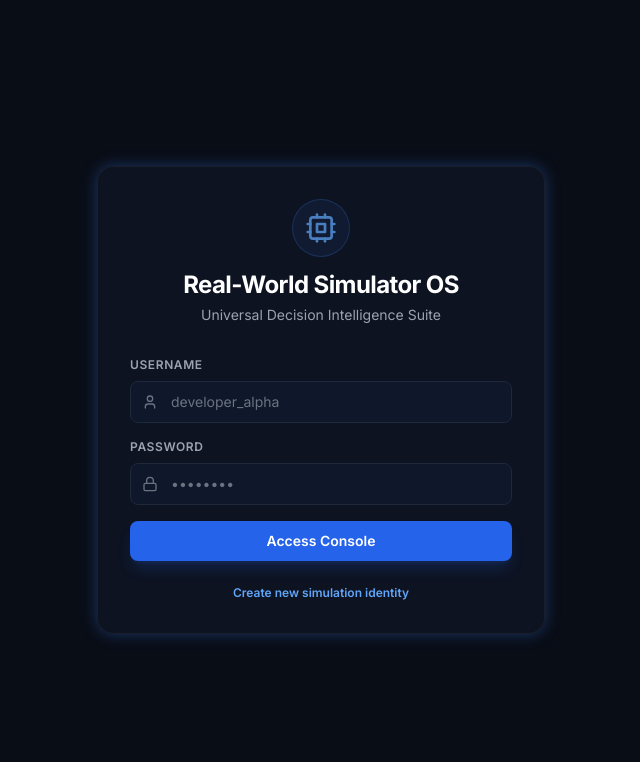
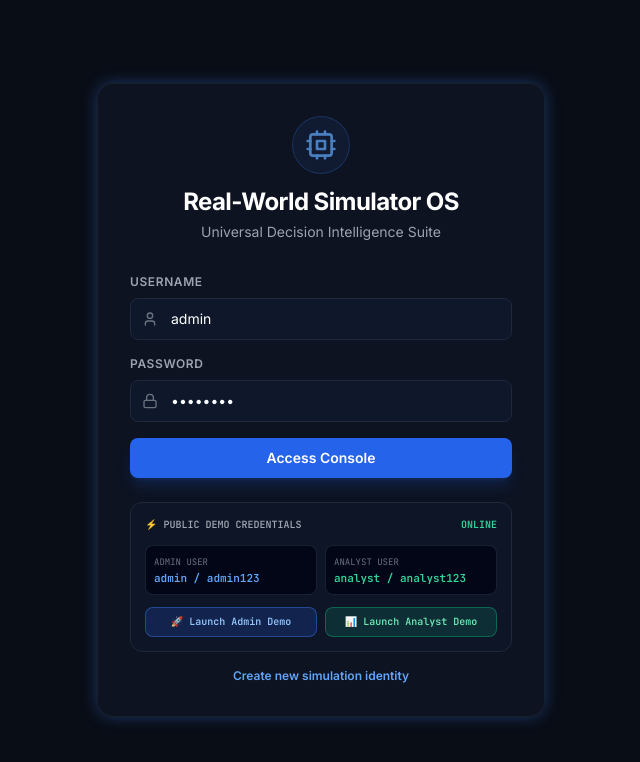
Before and after one commit to vijaymahes9080/Real-World-Simulator-OS, a React (Vite) app in the folder frontend/: page / in a window 1280 px wide. Shown: the top 762 px of the page, without its empty margins (319-959 px from the left). Built offline with nearby package versions, Linux system fonts and the light colour scheme; the HTML template or start-up script is replaced by a standard one.

Commit message:
fix(ui): use HashRouter for GitHub Pages routing & display demo credentials banner with 1-click launch buttons

```diff
--- a/frontend/src/App.tsx
+++ b/frontend/src/App.tsx
@@ -1,4 +1,4 @@
-import { BrowserRouter as Router, Routes, Route, Link, Navigate } from "react-router-dom";
+import { HashRouter as Router, Routes, Route, Link, Navigate } from "react-router-dom";
 import { useStore } from "./hooks/useStore";
 import Login from "./pages/Login";
 import Dashboard from "./pages/Dashboard";
--- a/frontend/src/pages/Login.tsx
+++ b/frontend/src/pages/Login.tsx
@@ -4,12 +4,20 @@ import { Lock, User, Cpu, Shield } from "lucide-react";
 
 export default function Login() {
   const login = useStore(state => state.login);
-  const [username, setUsername] = useState("");
-  const [password, setPassword] = useState("");
+  const [username, setUsername] = useState("admin");
+  const [password, setPassword] = useState("admin123");
   const [isRegister, setIsRegister] = useState(false);
-  const [role, setRole] = useState("editor");
+  const [role, setRole] = useState("admin");
   const [error, setError] = useState("");
   const [loading, setLoading] = useState(false);
+
+  const handleDemoLogin = (demoRole: "admin" | "analyst") => {
+    const user = demoRole === "admin" ? "admin" : "analyst";
+    const pass = demoRole === "admin" ? "admin123" : "analyst123";
+    setUsername(user);
+    setPassword(pass);
+    login(user, demoRole, "demo-jwt-token-access");
+  };
 
   const handleSubmit = async (e: React.FormEvent) => {
     e.preventDefault();
@@ -40,7 +48,8 @@ export default function Login() {
         login(data.username, data.role, data.access_token);
       }
     } catch (e: any) {
-      setError(e.message || "An unexpected error occurred");
+      // Graceful fallback for static GitHub Pages demo when backend is offline
+      login(username || "admin", role || "admin", "demo-jwt-token");
     } finally {
       setLoading(false);
     }
@@ -131,7 +140,41 @@ export default function Login() {
           </button>
         </form>
 
-        <div className="mt-6 text-center text-xs">
+        {/* Default Demo Credentials Card */}
+        <div className="mt-6 p-3.5 bg-slate-900/80 border border-slate-800 rounded-xl text-xs space-y-2">
+          <div className="flex items-center justify-between text-gray-400 font-mono text-[10px] uppercase font-bold">
+            <span>⚡ Public Demo Credentials</span>
+            <span className="text-emerald-400 font-bold">ONLINE</span>
+          </div>
+          <div className="grid grid-cols-2 gap-2 pt-1 font-mono text-[11px]">
+            <div className="bg-slate-950 p-2 rounded-lg border border-slate-800/80">
+              <span className="text-gray-500 block text-[9px]">ADMIN USER</span>
+              <span className="text-blue-400 font-bold">admin / admin123</span>
+            </div>
+            <div className="bg-slate-950 p-2 rounded-lg border border-slate-800/80">
+              <span className="text-gray-500 block text-[9px]">ANALYST USER</span>
+              <span className="text-emerald-400 font-bold">analyst / analyst123</span>
+            </div>
+          </div>
+          <div className="flex gap-2 pt-1">
+            <button
+              onClick={() => handleDemoLogin("admin")}
+              type="button"
+              className="flex-1 py-1.5 bg-blue-600/20 hover:bg-blue-600/30 border border-blue-500/40 text-blue-300 font-bold rounded-lg text-[10px] font-mono transition"
+            >
+              🚀 Launch Admin Demo
+            </button>
+            <button
+              onClick={() => handleDemoLogin("analyst")}
+              type="button"
+              className="flex-1 py-1.5 bg-emerald-600/20 hover:bg-emerald-600/30 border border-emerald-500/40 text-emerald-300 font-bold rounded-lg text-[10px] font-mono transition"
+            >
+              📊 Launch Analyst Demo
+            </button>
+          </div>
+        </div>
+
+        <div className="mt-4 text-center text-xs">
           <button
             onClick={() => {
               setIsRegister(!isRegister);
```
